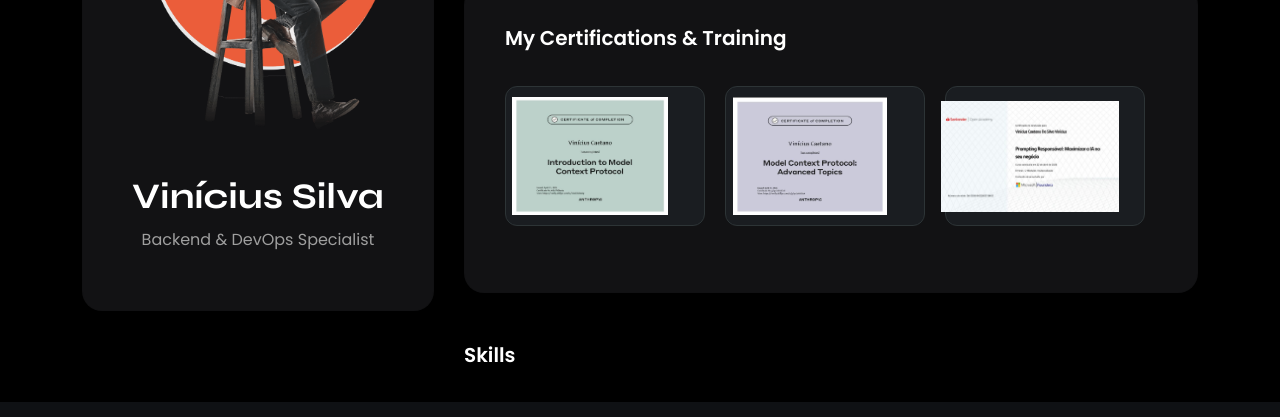
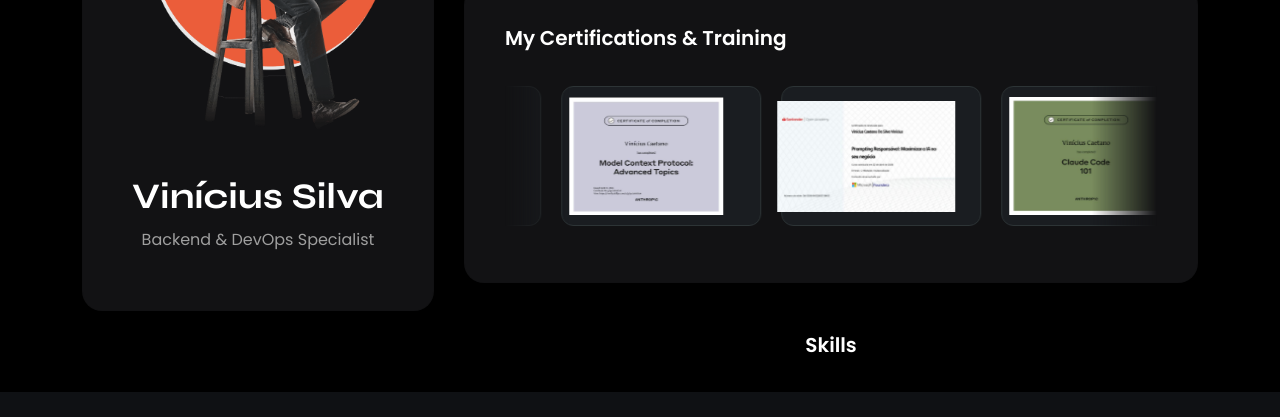
Before and after one commit to vn-24k/myportfoliovnsilva, a Nuxt app: page / in a window 1280 px wide. Shown: the part 362-779 px from the top of the page. Built offline with nearby package versions, Linux system fonts and the light colour scheme.

Commit message:
Update AboutArea.vue

```diff
--- a/components/home/AboutArea.vue
+++ b/components/home/AboutArea.vue
@@ -2,10 +2,10 @@
 import { onMounted } from 'vue';
 
 onMounted(() => {
-  const scroller = document.querySelector(".certifications-scroller");
-  const scrollerInner = scroller.querySelector(".scroller__inner");
+  const scrollerInner = document.querySelector(".scroller__inner");
   const scrollerContent = Array.from(scrollerInner.children);
 
+  // Duplica os itens para criar o loop infinito perfeito
   scrollerContent.forEach((item) => {
     const duplicatedItem = item.cloneNode(true);
     duplicatedItem.setAttribute("aria-hidden", true);
@@ -45,9 +45,9 @@ onMounted(() => {
             </div>
           </div>
 
-          <div class="skills-section-wrapper" style="margin-top: 50px;">
+          <div style="margin-top: 50px; text-align: center;">
             <h2 class="section-title">Skills</h2>
-            </div>
+          </div>
         </div>
       </div>
     </div>
@@ -60,19 +60,22 @@ onMounted(() => {
 .display-name { font-family: 'Syne', sans-serif; font-size: 36px; color: #fff; margin-top: 20px; }
 .section-title { font-size: 20px; color: #fff; margin-bottom: 20px; font-weight: 600; }
 
-/* Carrossel com suporte a toque */
+/* Animação Infinita */
 .certifications-scroller {
-  max-width: 100%;
-  overflow-x: auto; /* Permite scroll manual */
-  -webkit-overflow-scrolling: touch; /* Suavidade no iOS */
-  touch-action: pan-x; /* Garante que o navegador entenda o gesto horizontal */
-  padding-bottom: 10px;
+  overflow: hidden; /* Oculta a barra de scroll */
+  mask: linear-gradient(90deg, transparent, white 10%, white 90%, transparent);
 }
 
 .scroller__inner {
   display: flex;
   gap: 20px;
   width: max-content;
+  animation: scroll 40s linear infinite; /* Roda sozinho, devagar e infinito */
+}
+
+@keyframes scroll {
+  from { transform: translateX(0); }
+  to { transform: translateX(-50%); } /* Move exatamente a metade (os itens clonados) */
 }
 
 .cert-item {
@@ -85,7 +88,7 @@ onMounted(() => {
   align-items: center;
   justify-content: center;
   padding: 10px;
-  flex-shrink: 0; /* Impede que os itens fiquem espremidos */
+  flex-shrink: 0;
 }
 
 .cert-item img {
```
